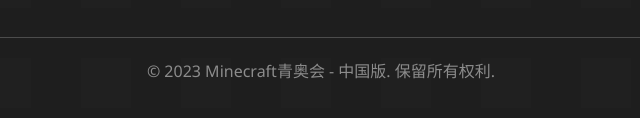
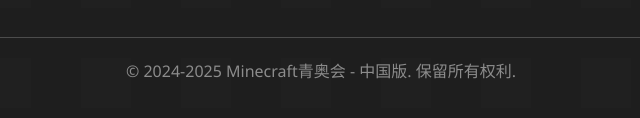
Before and after one commit to longlingyuan/MC-youth-Olympic-games, a plain HTML site: page index.html in a window 1280 px wide. Shown: the part 4642-4760 px from the top of the page, 319-959 px from the left. Drawn offline with Linux system fonts and the light colour scheme.

Commit message:
Update index.html

```diff
--- a/index.html
+++ b/index.html
@@ -942,7 +942,7 @@
         </div>
 
         <div class="copyright">
-            <p>&copy; 2023 Minecraft青奥会 - 中国版. 保留所有权利.</p>
+            <p>&copy; 2024-2025 Minecraft青奥会 - 中国版. 保留所有权利.</p>
         </div>
     </footer>
 
```
